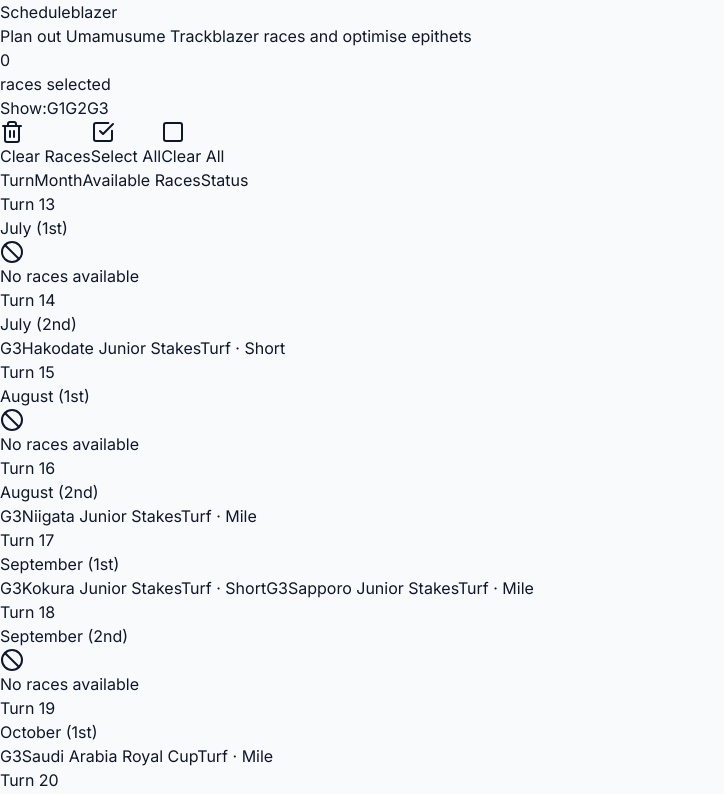
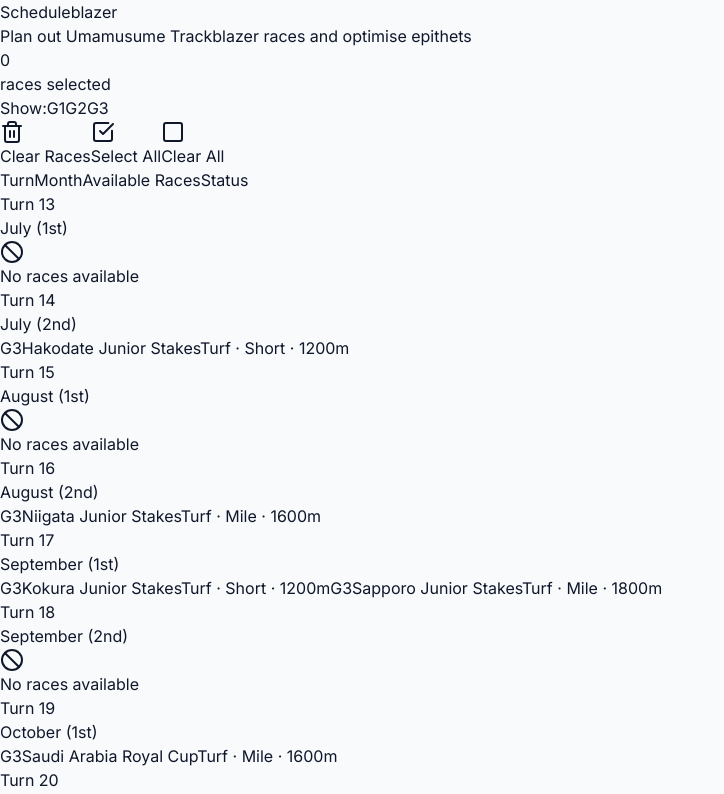
Before and after one commit to kilowatt3406/trackblazer, a React (Vite) app: page / in a window 1280 px wide. Shown: the top 794 px of the page, without its empty margins (0-724 px from the left). Built offline with nearby package versions, Linux system fonts and the light colour scheme.

Commit message:
use both

```diff
--- a/src/components/TurnTimeline.tsx
+++ b/src/components/TurnTimeline.tsx
@@ -1,5 +1,12 @@
 import { usePlannerStore } from "@/store/planner";
-import { cn, getMonthName, getGradeLabel, getTerrainLabel, getDistanceClass, capitalize } from "@/utils";
+import {
+  cn,
+  getMonthName,
+  getGradeLabel,
+  getTerrainLabel,
+  getDistanceClass,
+  capitalize,
+} from "@/utils";
 import { Turn } from "@/types";
 import { AlertTriangle, X, Ban } from "lucide-react";
 
@@ -103,7 +110,8 @@ function TurnRow({
                     )}
                   >
                     {getTerrainLabel(turnRace.race.terrain)} ·{" "}
-                    {capitalize(getDistanceClass(turnRace.race.distance))}
+                    {capitalize(getDistanceClass(turnRace.race.distance))} ·{" "}
+                    {turnRace.race.distance}m
                   </span>
                 </button>
               ))}
```
